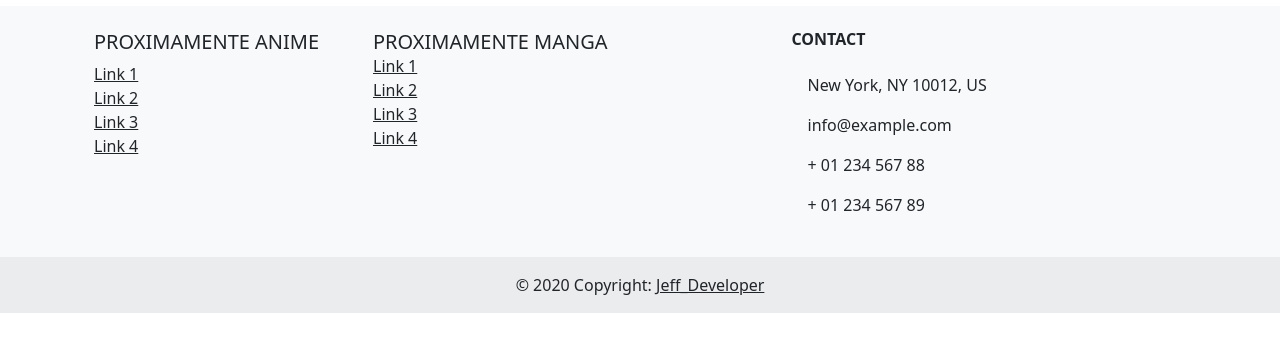
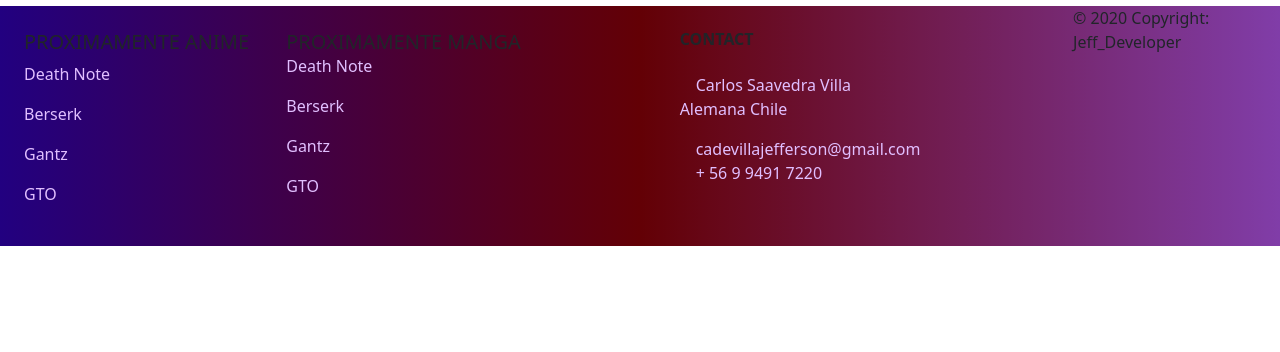
Before and after one commit to HaiDekimasu/Samuray-x-python, a Django app: page / in a window 1280 px wide. Shown: the part 210-562 px from the top of the page. Run offline with Django 3.2, Linux system fonts and the light colour scheme.

Commit message:
modified:   Templates/layout/partials/footer.html 	modified:   static/styles/styles.css

```diff
--- a/Templates/layout/partials/footer.html
+++ b/Templates/layout/partials/footer.html
@@ -1,5 +1,5 @@
 {% load static %}
-<footer class="bg-body-tertiary text-center text-lg-start">
+<footer class="containerfooter">
     <!-- Grid container -->
     <div class="container p-4">
         <!--Grid row-->
@@ -9,16 +9,16 @@
                 <h5 class="text-uppercase">Proximamente Anime</h5>
                 <ul class="list-unstyled mb-0">
                     <li>
-                        <a href="#!" class="text-body">Link 1</a>
+                        <p>Death Note</p>
                     </li>
                     <li>
-                        <a href="#!" class="text-body">Link 2</a>
+                        <p>Berserk</p>
                     </li>
                     <li>
-                        <a href="#!" class="text-body">Link 3</a>
+                        <p>Gantz</p>
                     </li>
                     <li>
-                        <a href="#!" class="text-body">Link 4</a>
+                        <p>GTO</p>
                     </li>
                 </ul>
             </div>
@@ -28,16 +28,16 @@
                 <h5 class="text-uppercase mb-0">Proximamente Manga</h5>
                 <ul class="list-unstyled">
                     <li>
-                        <a href="#!" class="text-body">Link 1</a>
+                        <p>Death Note</p>
                     </li>
                     <li>
-                        <a href="#!" class="text-body">Link 2</a>
+                        <p>Berserk</p>
                     </li>
                     <li>
-                        <a href="#!" class="text-body">Link 3</a>
+                        <p>Gantz</p>
                     </li>
                     <li>
-                        <a href="#!" class="text-body">Link 4</a>
+                        <p>GTO</p>
                     </li>
                 </ul>
             </div>
@@ -46,10 +46,9 @@
             <div class="col-md-4 col-lg-3 col-xl-3 mx-auto mb-md-0 mb-4">
             <!-- Links -->
                 <h6 class="text-uppercase fw-bold mb-4">Contact</h6>
-                <p><i class="fas fa-home me-3"></i> New York, NY 10012, US</p>
-                <p><i class="fas fa-envelope me-3"></i>info@example.com</p>
-                <p><i class="fas fa-phone me-3"></i> + 01 234 567 88</p>
-                <p><i class="fas fa-print me-3"></i> + 01 234 567 89</p>
+                <p><i class="fas fa-home me-3"></i> Carlos Saavedra Villa Alemana Chile</p>
+                <i class="fas fa-envelope me-3"></i> <a href="mailto:cadevillajefferson@gmail.com" >cadevillajefferson@gmail.com</a>
+                <p><i class="fas fa-phone me-3"></i> + 56 9 9491 7220</p>
             </div>
         <!--Grid column-->
         </div>
@@ -57,9 +56,9 @@
     </div>
 
     <!-- Copyright -->
-    <div class="text-center p-3" style="background-color: rgba(0, 0, 0, 0.05);">
+    <div class="copifooter">
         © 2020 Copyright:
-        <a class="text-body" href="#">Jeff_Developer</a>
+        <a class="text-body" href="https://jcadevporfolio.pythonanywhere.com/">Jeff_Developer</a>
     </div>
     <!-- Copyright -->
 </footer>
--- a/static/styles/styles.css
+++ b/static/styles/styles.css
@@ -71,4 +71,23 @@ a{
     font-size: x-large;
     font-family: 'Permanent Marker', cursive;
 }
-/*content___________________________________________________________________________*/
+/*FOOTER___________________________________________________________________________*/
+.containerfooter{
+    display: flex;
+    justify-content: center;
+    width: 100%;
+    background-image: linear-gradient(to right,#220080,#630005,#59008dc2);
+}
+.containerfooter p{
+    color: #e1bfff;
+}
+.containerfooter h5 h6{
+    color: #e1bfff;
+}
+.containerfooter a{
+    color: #e1bfff;
+    text-decoration: none;
+}
+.copifooter{
+    display: block;
+}
```
